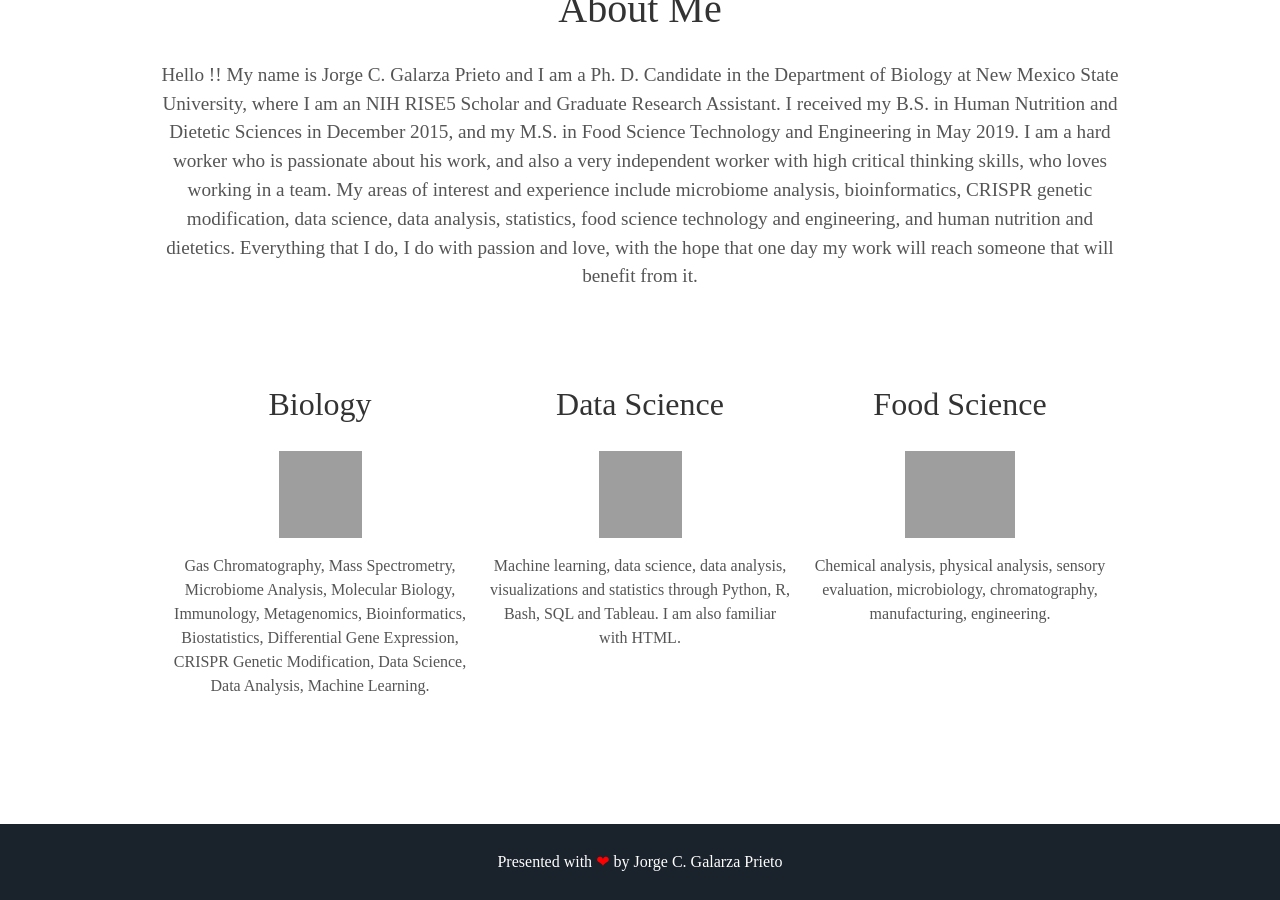
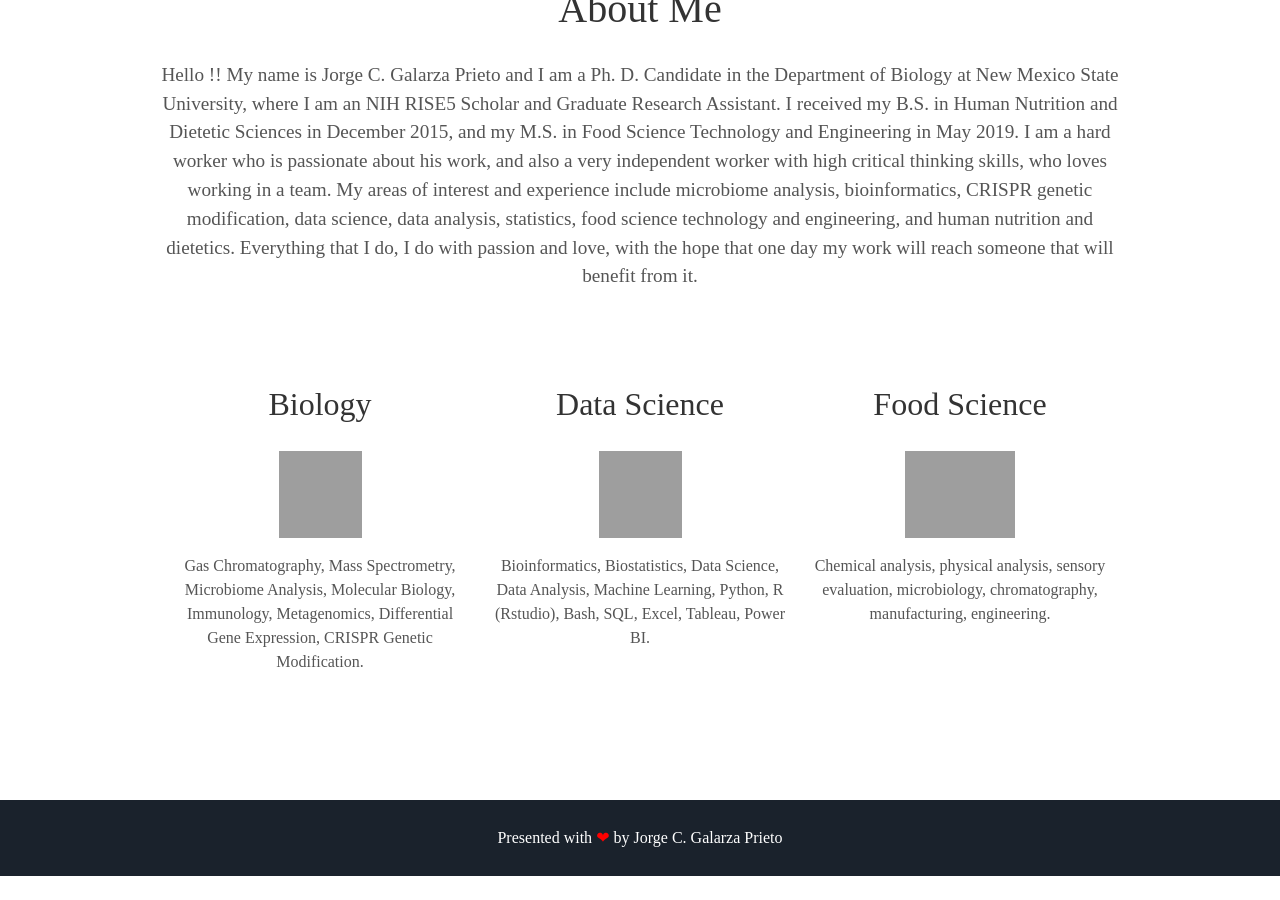
Before and after one commit to jorgegalarza1/jorgegalarza1.github.io, a Jekyll site: the page built from index.html, in a window 1280 px wide and 900 px high, scrolled down 996 px, cut to the strip 0-900 px from the top of the window. Built offline with Jekyll 4.4.1, drawn with Linux system fonts in a browser that asks for light colours; some web fonts are replaced; after the commit the page ends 1872 px from its top, so only the background shows below that; grey boxes are pictures that could not be loaded.

Commit message:
Update about.html

```diff
--- a/_includes/about.html
+++ b/_includes/about.html
@@ -7,13 +7,13 @@
     <h2>Biology</h2>
       <img style="display: block;-webkit-user-select: none;margin: auto;background-color: hsl(0, 0%, 100%);transition: background-color 300ms;" src="https://clipartcraft.com/images/dna-clipart-icon-3.png" width="83" height="87">
     </svg>
-    <p>Gas Chromatography, Mass Spectrometry, Microbiome Analysis, Molecular Biology, Immunology, Metagenomics, Bioinformatics, Biostatistics, Differential Gene Expression, CRISPR Genetic Modification, Data Science, Data Analysis, Machine Learning.</p>
+    <p>Gas Chromatography, Mass Spectrometry, Microbiome Analysis, Molecular Biology, Immunology, Metagenomics, Differential Gene Expression, CRISPR Genetic Modification.</p>
   </div>
   <div class="tech">
     <h2>Data Science</h2>
       <img style="display: block;-webkit-user-select: none;margin: auto;background-color: hsl(0, 0%, 100%);transition: background-color 300ms;" src="https://upload.wikimedia.org/wikipedia/commons/thumb/c/c3/Python-logo-notext.svg/1200px-Python-logo-notext.svg.png" width="83" height="87">
     </svg>
-    <p>Machine learning, data science, data analysis, visualizations and statistics through Python, R, Bash, SQL and Tableau. I am also familiar with HTML.</p>
+    <p>Bioinformatics, Biostatistics, Data Science, Data Analysis, Machine Learning, Python, R (Rstudio), Bash, SQL, Excel, Tableau, Power BI.</p>
   </div>
   <div class="tech">
     <h2>Food Science</h2>
```
